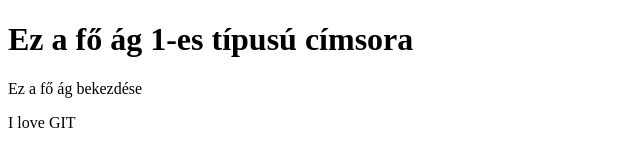
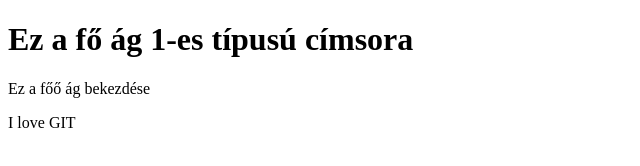
Before and after one commit to sz0csg4b0r/merge_conflict_TEST, a plain HTML site: page index.html in a window 1280 px wide. Shown: the full height of the page, 0-640 px from the left. Drawn offline with Linux system fonts and the light colour scheme.

Commit message:
commit03

```diff
--- a/index.html
+++ b/index.html
@@ -8,7 +8,7 @@
   <body>
     <div>
       <h1>Ez a fő ág 1-es típusú címsora</h1>
-      <p>Ez a fő ág bekezdése</p>
+      <p>Ez a főő ág bekezdése</p>
       <p>I love GIT</p>
     </div>
   </body>
```
